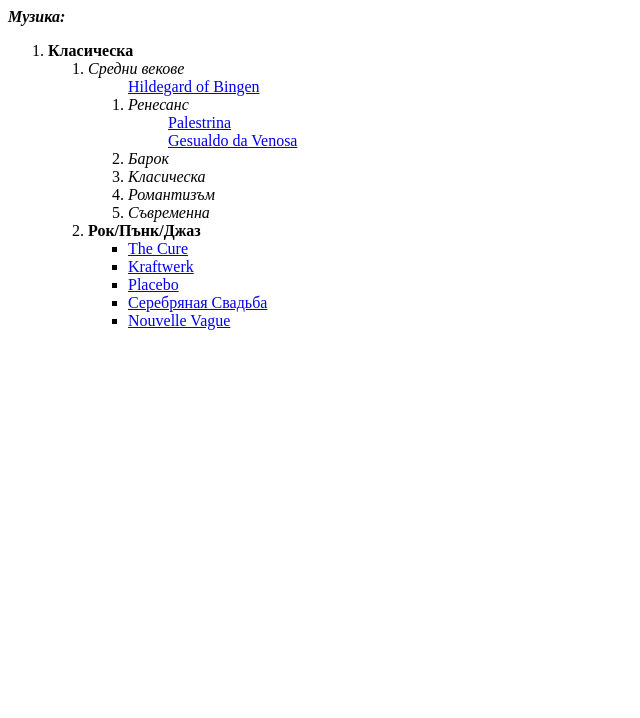
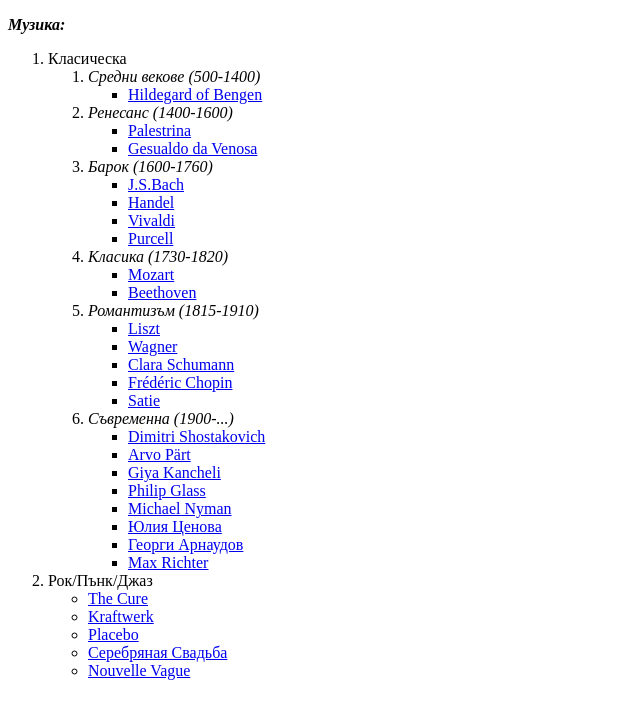
Before and after one commit to JanetaDimitrova/HW, a plain HTML site: page pages/Nested_list_music.html in a window 1280 px wide. Shown: the whole page, without its empty margins (0-640 px from the left). Drawn offline with Linux system fonts and the light colour scheme.

Commit message:
HW-12.03.23

```diff
--- a/pages/Nested_list_music.html
+++ b/pages/Nested_list_music.html
@@ -7,46 +7,58 @@
     <title>Nested_list_music</title>
 </head>
 <body>
-    <i><b>Музика:</b></i>
-<ol>
-   <li><b>Класическа</b>
-        <ol>
-           <li><i>Средни векове</i><ol>
-            <a href="https://en.wikipedia.org/wiki/Hildegard_of_Bingen">Hildegard of Bingen</a></ul>
-            <li><i>Ренесанс</i>
-             <ul style="list-style: square;">
-             <a href="https://en.wikipedia.org/wiki/Palestrina_(opera)">Palestrina</a></li></ul></li>
-             <ul style="list-style: square;">
-                <a href="https://en.wikipedia.org/wiki/Carlo_Gesualdo">Gesualdo da Venosa</a></li></ul>
-           </li>
+      <p><i><b>Музика:</b></i></p>
+         <ol>
+            <li>Класическа
+            <ol>
+                <li><i>Средни векове (500-1400)</i>
+                <ul>
+                  <li><a href="https://en.wikipedia.org/wiki/Hildegard_of_Bingen">Hildegard of Bengen</a></li>
+                </ul></li>
 
-              <li><i>Барок</i></li>
-              <li><i>Класическа</i></li>
-              <li><i>Романтизъм</i></li>
-              <li><i>Съвременна</i></li>
+                <li><i>Ренесанс (1400-1600)</i>
+                <ul><li><a href="https://en.wikipedia.org/wiki/Palestrina_(opera)">Palestrina</a></li></ul>
+                <ul><li><a href="https://en.wikipedia.org/wiki/Carlo_Gesualdo">Gesualdo da Venosa</a></li></ul>
+                </li>
 
+                <li><i>Барок (1600-1760)</i>
+                <ul><li><a href="https://en.wikipedia.org/wiki/Johann_Sebastian_Bach">J.S.Bach</a></li></ul>
+                <ul><li><a href="https://en.wikipedia.org/wiki/George_Frideric_Handel">Handel</a></li></ul>
+                <ul><li><a href="https://en.wikipedia.org/wiki/Antonio_Vivaldi">Vivaldi</a></li></ul>
+                <ul><li><a href="https://en.wikipedia.org/wiki/Henry_Purcell">Purcell</a></li></ul>
+                </li>
+                <li><i>Класика (1730-1820)</i>
+                <ul><li><a href="https://en.wikipedia.org/wiki/Wolfgang_Amadeus_Mozart">Mozart</a></li></ul>
+                <ul><li><a href="https://en.wikipedia.org/wiki/Ludwig_van_Beethoven">Beethoven</a></li></ul>
+                </li>
+                <li><i>Романтизъм (1815-1910)</i>
+                <ul><li><a href="https://en.wikipedia.org/wiki/Franz_Liszt">Liszt</a></li></ul>
+                <ul><li><a href="https://en.wikipedia.org/wiki/Richard_Wagner">Wagner</a></li></ul>
+                <ul><li><a href="https://en.wikipedia.org/wiki/Clara_Schumann">Clara Schumann</a></li></ul>
+                <ul><li><a href="https://en.wikipedia.org/wiki/Frédéric_Chopin">Frédéric Chopin</a></li></ul>
+                <ul><li><a href="https://en.wikipedia.org/wiki/Erik_Satie">Satie</a></li></ul>
+                </li>
+                <li><i>Съвременна (1900-...)</i>
+                <ul><li><a href="https://en.wikipedia.org/wiki/Dmitri_Shostakovich">Dimitri Shostakovich</a></li></ul>
+                <ul><li><a href="https://en.wikipedia.org/wiki/Arvo_Pärt">Arvo Pärt</a></li></ul>
+                <ul><li><a href="https://en.wikipedia.org/wiki/Giya_Kancheli">Giya Kancheli</a></li></ul>
+                <ul><li><a href="https://en.wikipedia.org/wiki/Philip_Glass">Philip Glass</a></li></ul>
+                <ul><li><a href="https://en.wikipedia.org/wiki/Michael_Nyman">Michael Nyman</a></li></ul>
+                <ul><li><a href="https://en.wikipedia.org/wiki/Julia_Tsenova">Юлия Ценова</a></li></ul>
+                <ul><li><a href="https://en.wikipedia.org/wiki/Gheorghi_Arnaoudov">Георги Арнаудов</a></li></ul>
+                <ul><li><a href="https://en.wikipedia.org/wiki/Max_Richter">Max Richter</a></li></ul>
+                </li>
+
+        </ol>
+           <li>Рок/Пънк/Джаз
+            <ul>
+              <li><a href="https://en.wikipedia.org/wiki/The_Cure">The Cure</a></li>
+              <li><a href="https://en.wikipedia.org/wiki/Kraftwerk">Kraftwerk</a></li>
+              <li><a href="https://en.wikipedia.org/wiki/Placebo_(band)">Placebo</a></li>
+              <li><a href="https://ru.wikipedia.org/wiki/Серебряная_свадьба_(группа)">Серебряная Свадьба</a></li>
+              <li><a href="https://en.wikipedia.org/wiki/Nouvelle_Vague_(band)">Nouvelle Vague</a></li>
+            </ul>
         </li>
-        </ol>
-
-     <li><b>Рок/Пънк/Джаз</b></li>
-        <ul>
-          <li>
-            <a href="https://en.wikipedia.org/wiki/The_Cure">The Cure</a>
-        </li>
-        <li>
-            <a href="https://en.wikipedia.org/wiki/Kraftwerk">Kraftwerk</a>
-        </li>
-        <li>
-            <a href="https://en.wikipedia.org/wiki/Placebo_(band)">Placebo</a>
-        </li>
-        <li>
-            <a href="https://ru.wikipedia.org/wiki/Серебряная_свадьба_(группа)">Серебряная Свадьба</a>
-        </li>
-        <li>
-            <a href="https://en.wikipedia.org/wiki/Nouvelle_Vague_(band)">Nouvelle Vague</a>
-        </li>
-     </li>
-    </ul>
-</ol>
+         </ol>
 </body>
 </html>
```
Also changed, not shown: pages/FIFA-result.html (+2 -2 lines), pages/Slot_machine_result.html (+34 -11 lines), pages/Pic_fruits/ananas.png (added), pages/Pic_fruits/banana.png (added), pages/Pic_fruits/cherry.png (added), pages/Pic_fruits/dragon.png (added), pages/Pic_fruits/lemon.png (added), pages/Pic_fruits/nar.png (added), pages/Pic_fruits/orange.png (added), pages/Pic_fruits/papaya.png (added), pages/Pic_fruits/strawberry.png (added).
